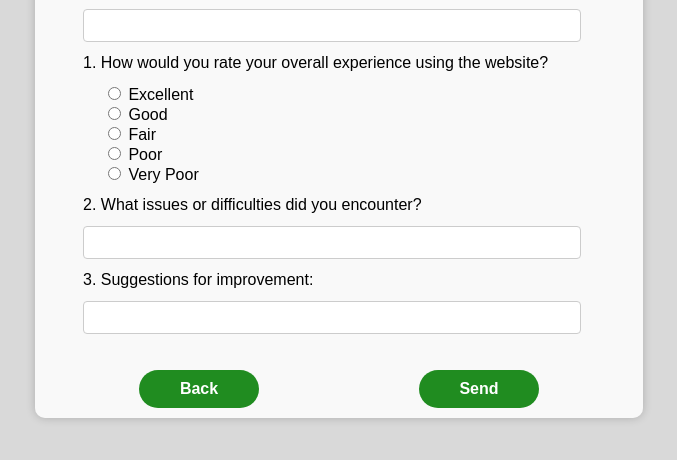
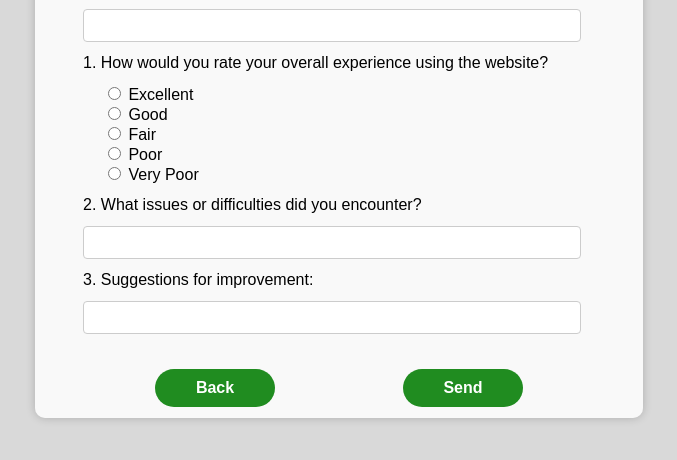
Before and after one commit to jimarus/Unified-Map, a plain HTML site: page html/feedback-form.html in a window 1280 px wide. Shown: the part 304-764 px from the top of the page, without its empty margins (301-978 px from the left). Drawn offline with Linux system fonts and the light colour scheme.

Commit message:
Adjust gap in form button for improved layout

```diff
--- a/css/stylesheets.css
+++ b/css/stylesheets.css
@@ -187,7 +187,7 @@ form {
 }
 .form-btn {
     display: flex;
-    gap: 20vh;
+    gap: 16vh;
     align-self: center;
     margin-bottom: 3%;
 }
```
